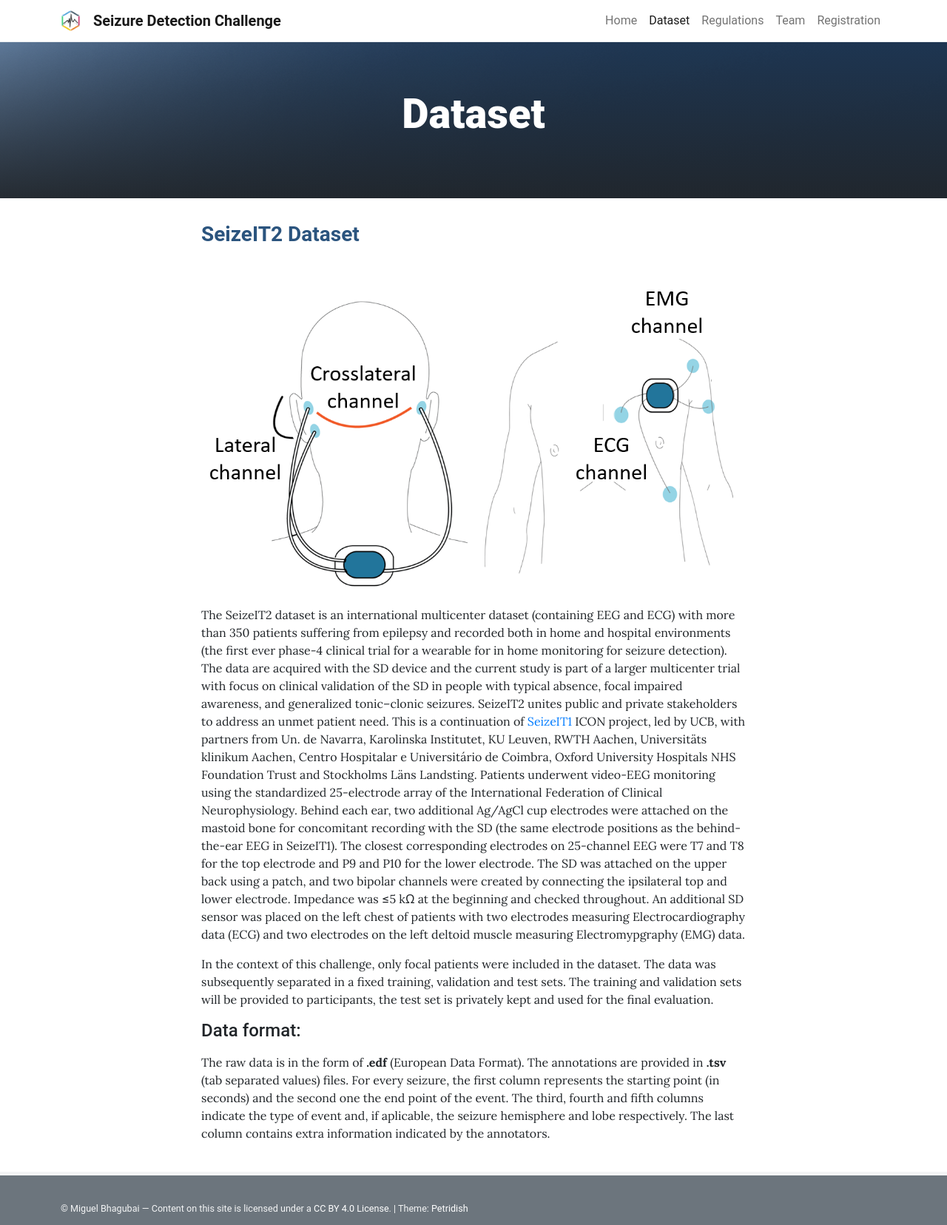
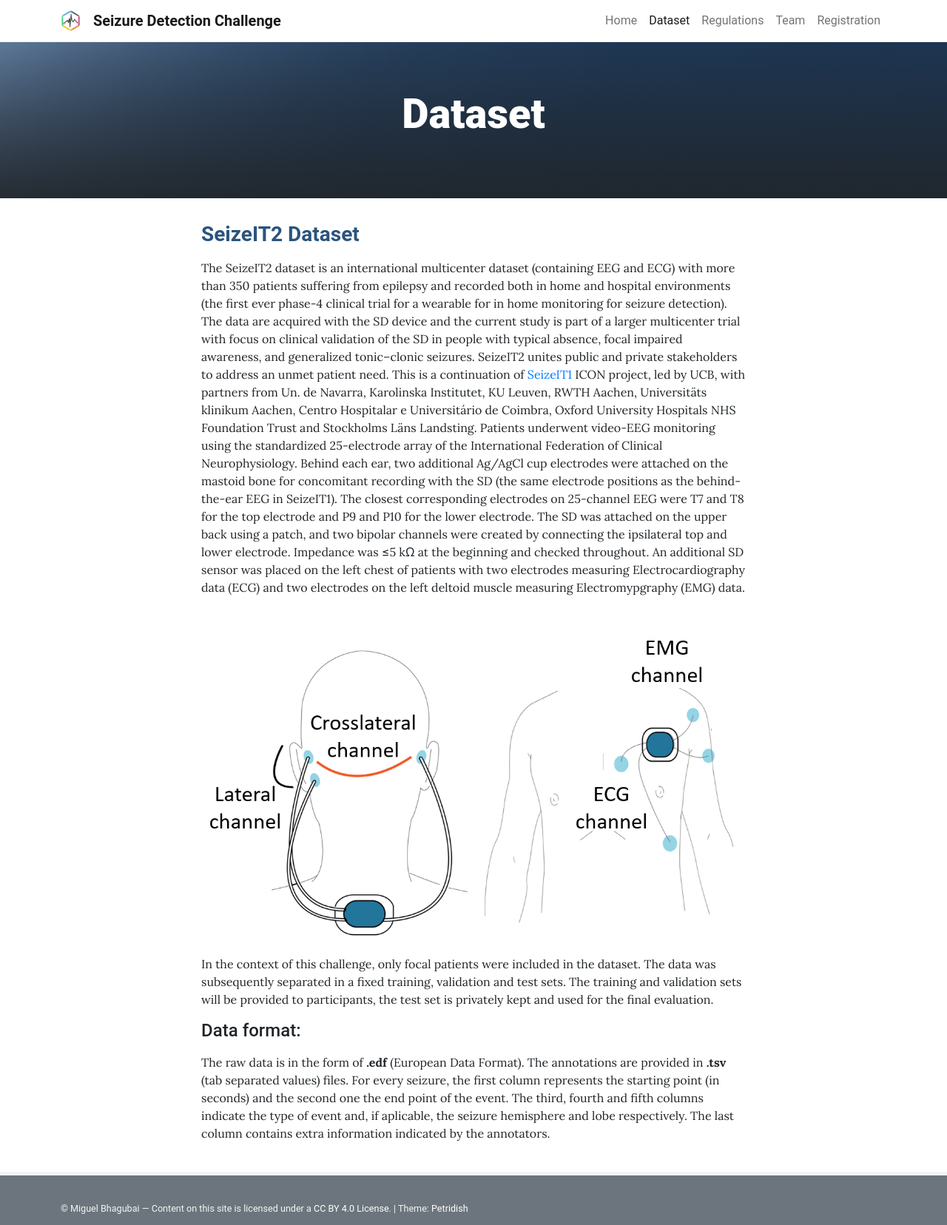
Before and after one commit to nestconf25/nestconf25.github.io, a Jekyll site: the page built from pages/dataset.md, in a window 1280 px wide. Shown: the whole page at 74% size. Built offline with Jekyll 4.4.1, drawn with Linux system fonts in a browser that asks for light colours.

Commit message:
updated datasets

```diff
--- a/pages/dataset.md
+++ b/pages/dataset.md
@@ -5,10 +5,13 @@ permalink: /dataset/
 ---
 
 ### **<span style="color:#2B547E">SeizeIT2 Dataset</span>**
+
+The SeizeIT2 dataset is an international multicenter dataset (containing EEG and ECG) with more than 350 patients suffering from epilepsy and recorded both in home and hospital environments (the first ever phase-4 clinical trial for a wearable for in home monitoring for seizure detection). The data are acquired with the SD device and the current study is part of a larger multicenter trial with focus on clinical validation of the SD in people with typical absence, focal impaired awareness, and generalized tonic–clonic seizures. SeizeIT2 unites public and private stakeholders to address an unmet patient need. This is a continuation of [SeizeIT1](https://rdr.kuleuven.be/dataset.xhtml?persistentId=doi:10.48804/P5Q0OJ) ICON project, led by UCB, with partners from Un. de Navarra, Karolinska Institutet, KU Leuven, RWTH Aachen, Universitäts klinikum Aachen, Centro Hospitalar e Universitário de Coimbra, Oxford University Hospitals NHS Foundation Trust and Stockholms Läns Landsting.
+Patients underwent video-EEG monitoring using the standardized 25-electrode array of the International Federation of Clinical Neurophysiology. Behind each ear, two additional Ag/AgCl cup electrodes were attached on the mastoid bone for concomitant recording with the SD (the same electrode positions as the behind-the-ear EEG in SeizeIT1). The closest corresponding electrodes on 25-channel EEG were T7 and T8 for the top electrode and P9 and P10 for the lower electrode. The SD was attached on the upper back using a patch, and two bipolar channels were created by connecting the ipsilateral top and lower electrode. Impedance was ≤5 kΩ at the beginning and checked throughout. An additional SD sensor was placed on the left chest of patients with two electrodes measuring Electrocardiography data (ECG) and two electrodes on the left deltoid muscle measuring Electromypgraphy (EMG) data.
+
 \
 ![seizeit2]({{ '/assets/theme/images/sz2_setup.png' | relative_url }}){: .rounded .float-end}
-The SeizeIT2 dataset is an international multicenter dataset (containing EEG and ECG) with more than 350 patients suffering from epilepsy and recorded both in home and hospital environments (the first ever phase-4 clinical trial for a wearable for in home monitoring for seizure detection). The data are acquired with the SD device and the current study is part of a larger multicenter trial with focus on clinical validation of the SD in people with typical absence, focal impaired awareness, and generalized tonic–clonic seizures. SeizeIT2 unites public and private stakeholders to address an unmet patient need. This is a continuation of [SeizeIT1](https://rdr.kuleuven.be/dataset.xhtml?persistentId=doi:10.48804/P5Q0OJ) ICON project, led by UCB, with partners from Un. de Navarra, Karolinska Institutet, KU Leuven, RWTH Aachen, Universitäts klinikum Aachen, Centro Hospitalar e Universitário de Coimbra, Oxford University Hospitals NHS Foundation Trust and Stockholms Läns Landsting.
-Patients underwent video-EEG monitoring using the standardized 25-electrode array of the International Federation of Clinical Neurophysiology. Behind each ear, two additional Ag/AgCl cup electrodes were attached on the mastoid bone for concomitant recording with the SD (the same electrode positions as the behind-the-ear EEG in SeizeIT1). The closest corresponding electrodes on 25-channel EEG were T7 and T8 for the top electrode and P9 and P10 for the lower electrode. The SD was attached on the upper back using a patch, and two bipolar channels were created by connecting the ipsilateral top and lower electrode. Impedance was ≤5 kΩ at the beginning and checked throughout. An additional SD sensor was placed on the left chest of patients with two electrodes measuring Electrocardiography data (ECG) and two electrodes on the left deltoid muscle measuring Electromypgraphy (EMG) data.
+
 
 In the context of this challenge, only focal patients were included in the dataset. The data was subsequently separated in a fixed training, validation and test sets. The training and validation sets will be provided to participants, the test set is privately kept and used for the final evaluation.
 
```
